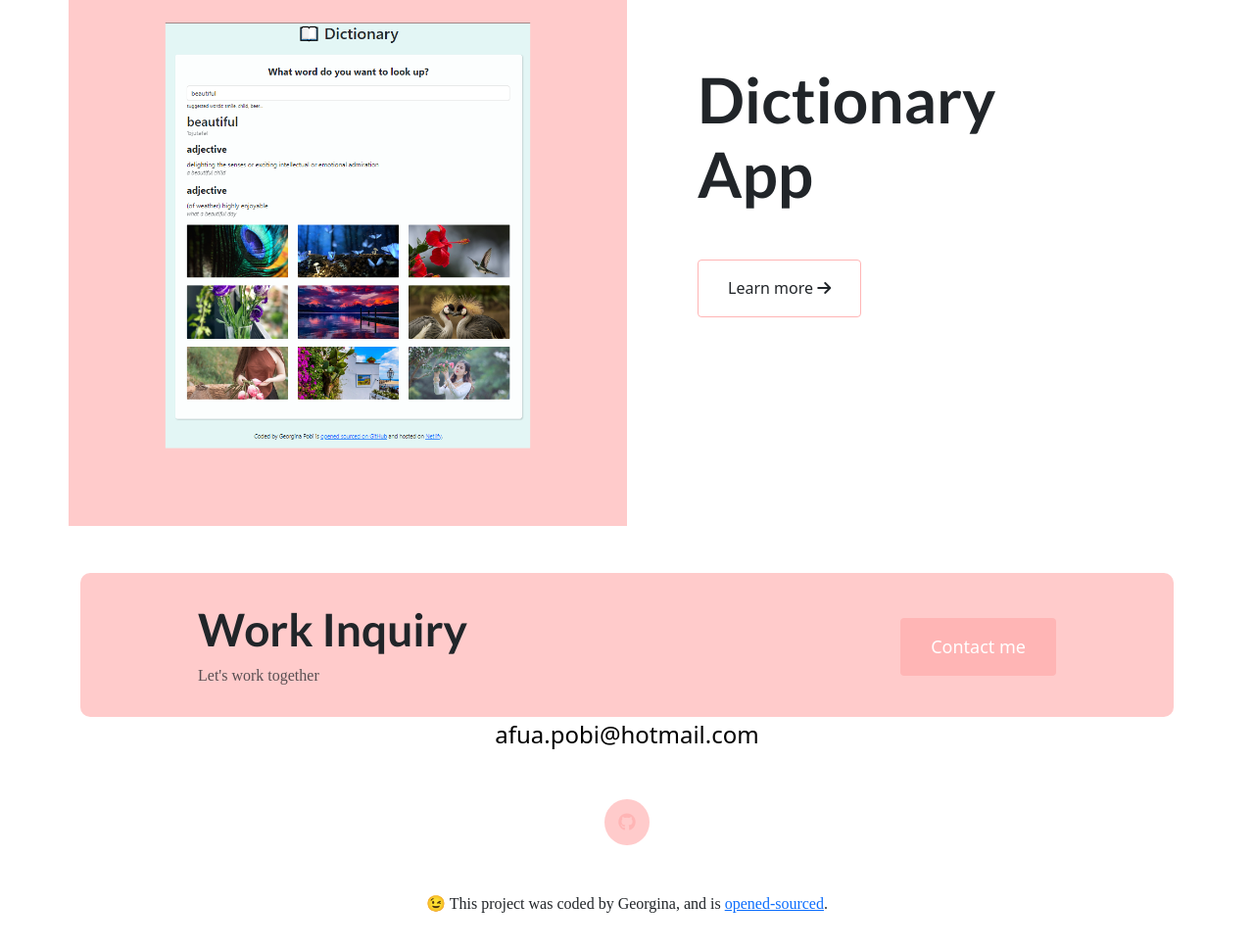
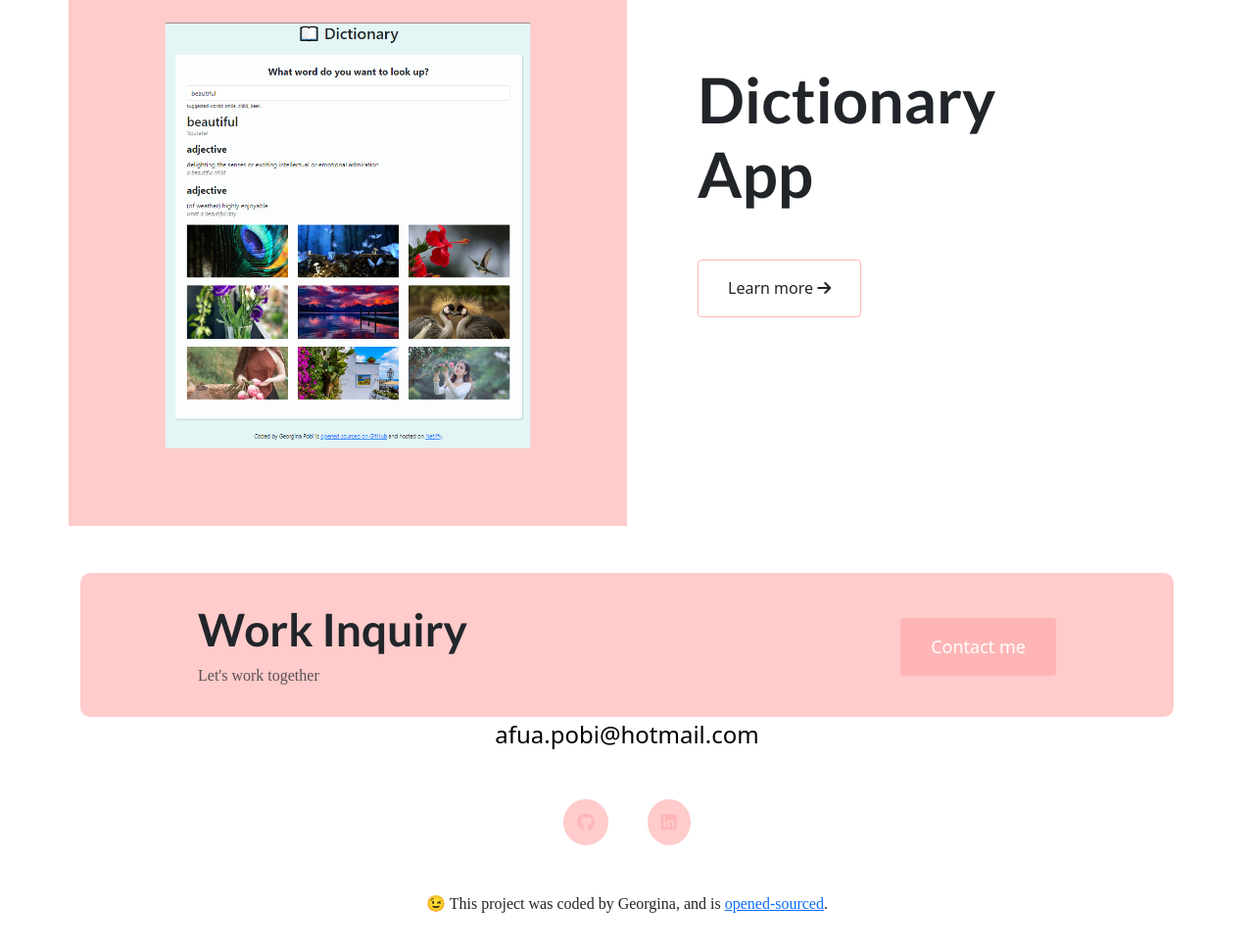
Before and after one commit to afuap/portfolio-project, a plain HTML site: page index.html in a window 1280 px wide. Shown: the part 1753-2724 px from the top of the page at 98% size. Drawn offline with nearby package versions, Linux system fonts and the light colour scheme; a web font is replaced by a local one.

Commit message:
Added Linkedin profile

```diff
--- a/index.html
+++ b/index.html
@@ -120,6 +120,7 @@
         </div>
         <div class="social-links d-flex justify-content-center">
           <a href="https://github.com/afuap" target="_blank" title="GitHub Profile"><i class="fa-brands fa-github"></i></a>
+          <a href="https://www.linkedin.com/in/georgina-pobi/" target="_blank" title="Linkedin Profile"><i class="fa-brands fa-linkedin"></i></a>
         </div>
         <p class="text-center mt-5">😉 This project was coded by Georgina, and is <a href="https://github.com/afuap/portfolio-project" target="_blank">opened-sourced</a>.</p>
       </footer>
```
